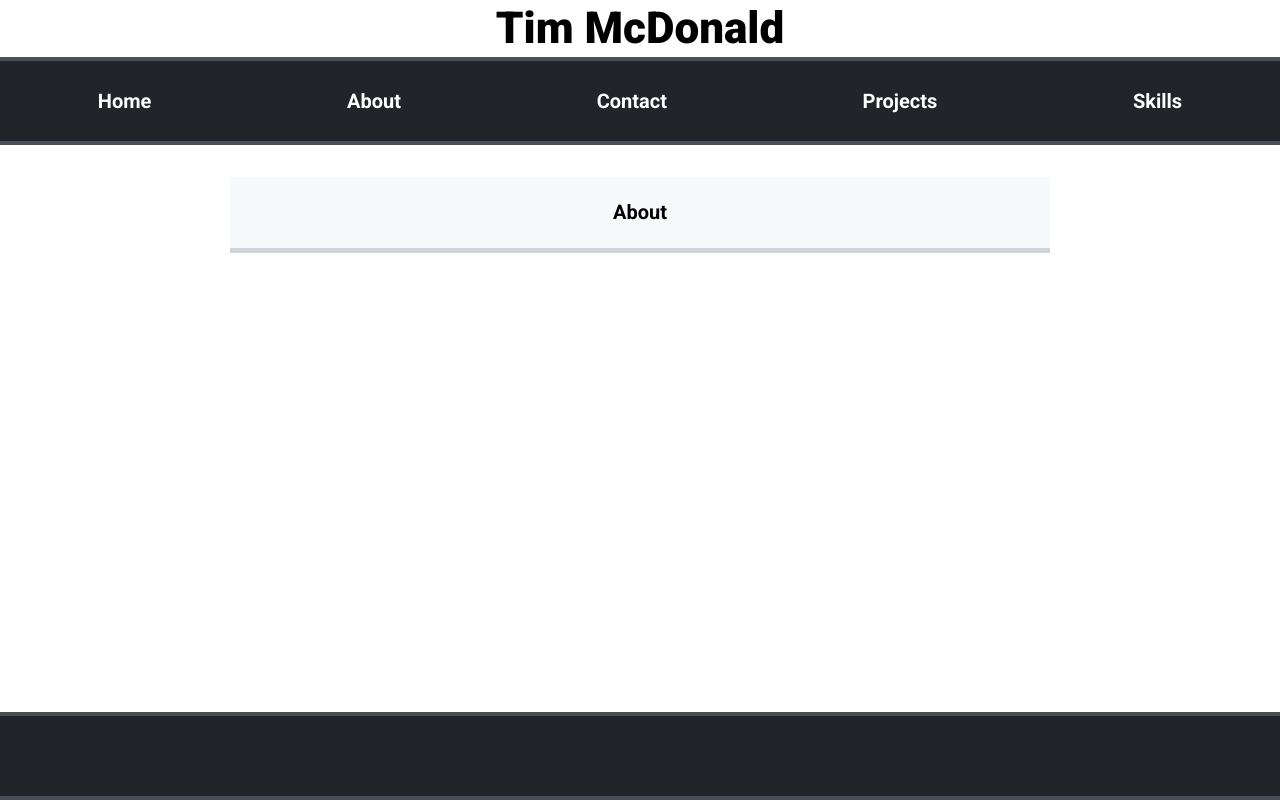
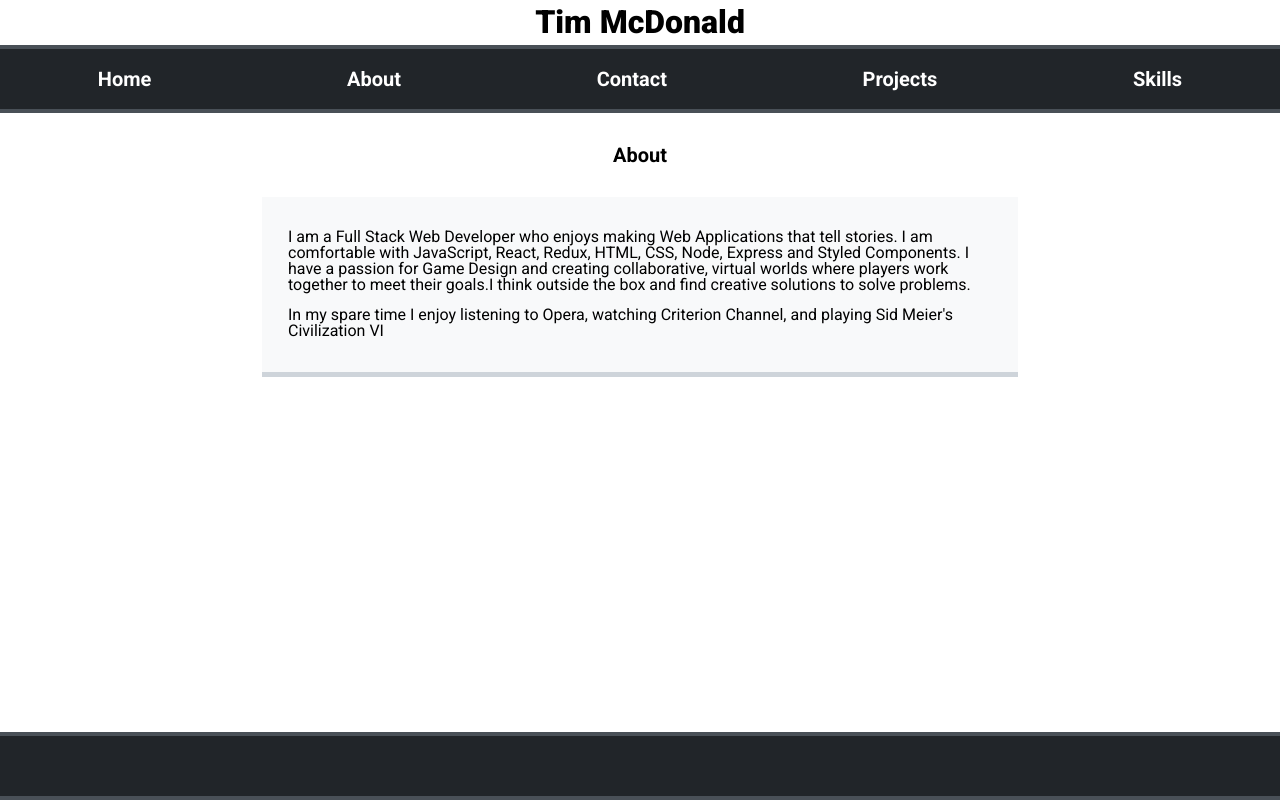
Before and after one commit to timotheemcdonald/react-portfolio, a React (Create React App) app: page /about in a window 1280 px wide. Built offline with nearby package versions, Linux system fonts and the light colour scheme.

Commit message:
set up text styling span

```diff
--- a/src/components/About.js
+++ b/src/components/About.js
@@ -3,21 +3,40 @@ import styled from 'styled-components'
 
 const CenterDiv = styled.div`
 display:flex;
+align-items:center;
+flex-direction:column;
 justify-content:space-around;
-align-items:center;
 border-bottom: .35rem solid #ced4da;
 background-color:#f8f9fa;
 padding:2%;
 margin: auto;
-max-width:60%;
+max-width:55%;
 margin-top:2.5%;
+`
+const CenterTitle = styled.div`
+display:flex;
+justify-content:center;
+margin-top: 2.50%;
+margin-bottom: 0.50%;
+`
+const TextSpan = styled.span`
+padding:1%;
+width:100%;
 `
 
 
 function About(){
     return(
         <div>
-            <CenterDiv><h2>About</h2></CenterDiv>
+             <CenterTitle><h2>About</h2></CenterTitle>
+            <CenterDiv>
+                <TextSpan>
+              I am a Full Stack Web Developer who enjoys making Web Applications that tell stories. I am comfortable with JavaScript, React, Redux, HTML, CSS, Node, Express and Styled Components. I have a passion for Game Design and creating collaborative, virtual worlds where players work together to meet their goals.I think outside the box and find creative solutions to solve problems.
+              </TextSpan>
+            <TextSpan>In my spare time I enjoy listening to Opera, watching Criterion Channel, and playing Sid Meier's Civilization VI</TextSpan>
+            </CenterDiv>
+
+
         </div>
     )
 }
--- a/src/components/Contact.js
+++ b/src/components/Contact.js
@@ -9,14 +9,21 @@ border-bottom: .35rem solid #ced4da;
 background-color:#f8f9fa;
 padding:2%;
 margin: auto;
-max-width:60%;
+max-width:55%;
 margin-top:2.5%;
 `
 
+const CenterTitle = styled.div`
+display:flex;
+justify-content:center;
+margin-top: 2.50%;
+margin-bottom: 0.50%;
+`
 
 function Contact(){
     return(
         <div>
+            <CenterTitle><h2>Contact</h2></CenterTitle>
             <CenterDiv><h2>Contact</h2></CenterDiv>
         </div>
     )
--- a/src/components/Home.js
+++ b/src/components/Home.js
@@ -10,14 +10,14 @@ border-bottom: .35rem solid #ced4da;
 background-color:#f8f9fa;
 padding:2%;
 margin: auto;
-max-width:60%;
+max-width:55%;
 margin-top:2.5%;
 `
 
 const CenterTitle = styled.div`
 display:flex;
 justify-content:center;
-margin-top: 0.50%;
+margin-top: 2.50%;
 margin-bottom: 0.50%;
 `
 
@@ -28,7 +28,7 @@ function Home(){
 
     return(
         <div>
-            <CenterDiv><h2>Welcome</h2></CenterDiv>
+            <CenterTitle><h2>Welcome</h2></CenterTitle>
         <CenterDiv>
         My name is Tim McDonald and I am a full stack web developer open to employment opportunities.
           </CenterDiv>
--- a/src/components/Projects.js
+++ b/src/components/Projects.js
@@ -9,14 +9,20 @@ border-bottom: .35rem solid #ced4da;
 background-color:#f8f9fa;
 padding:2%;
 margin: auto;
-max-width:60%;
+max-width:55%;
 margin-top:2.5%;
 `
-
+const CenterTitle = styled.div`
+display:flex;
+justify-content:center;
+margin-top: 2.50%;
+margin-bottom: 0.50%;
+`
 
 function Projects(){
     return(
         <div>
+            <CenterTitle><h2>Projects</h2></CenterTitle>
         <CenterDiv>
             <h2>Projects</h2>
         </CenterDiv>
--- a/src/components/Skills.js
+++ b/src/components/Skills.js
@@ -9,14 +9,21 @@ border-bottom: .35rem solid #ced4da;
 background-color:#f8f9fa;
 padding:2%;
 margin: auto;
-max-width:60%;
+max-width:55%;
 margin-top:2.5%;
+`
+const CenterTitle = styled.div`
+display:flex;
+justify-content:center;
+margin-top: 2.50%;
+margin-bottom: 0.50%;
 `
 
 
 function Skills(){
     return(
         <div>
+            <CenterTitle><h2>Skills</h2></CenterTitle>
             <CenterDiv><h2>Skills</h2></CenterDiv>
         </div>
     )
--- a/src/index.css
+++ b/src/index.css
@@ -63,7 +63,7 @@ h1, h2, h3 {
 }
 
 h1 {
-  font-size: 2.75rem;
+  font-size: 2rem;
   font-weight: 900;
 }
 
@@ -113,11 +113,10 @@ header {
   border-top: .25rem solid #495057;
   background-color:#212529;
   width: 100%;
-  min-height:10vh;
+  min-height:7.5vh;
 display:flex;
 justify-content:space-around;
 align-items:center;
-
 }
 
 footer {
@@ -125,7 +124,7 @@ footer {
   border-top: .25rem solid #495057;
   background-color:#212529;
   width: 100%;
-  min-height:10vh;
+  min-height:7.5vh;
 display:flex;
 justify-content:space-around;
 align-items:center;
```
